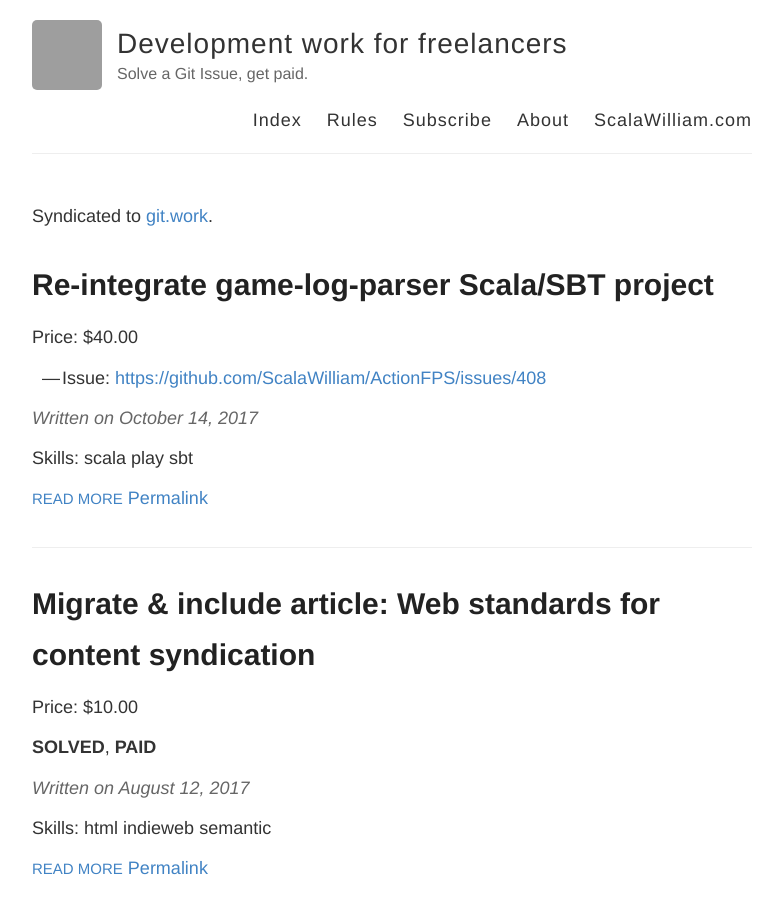
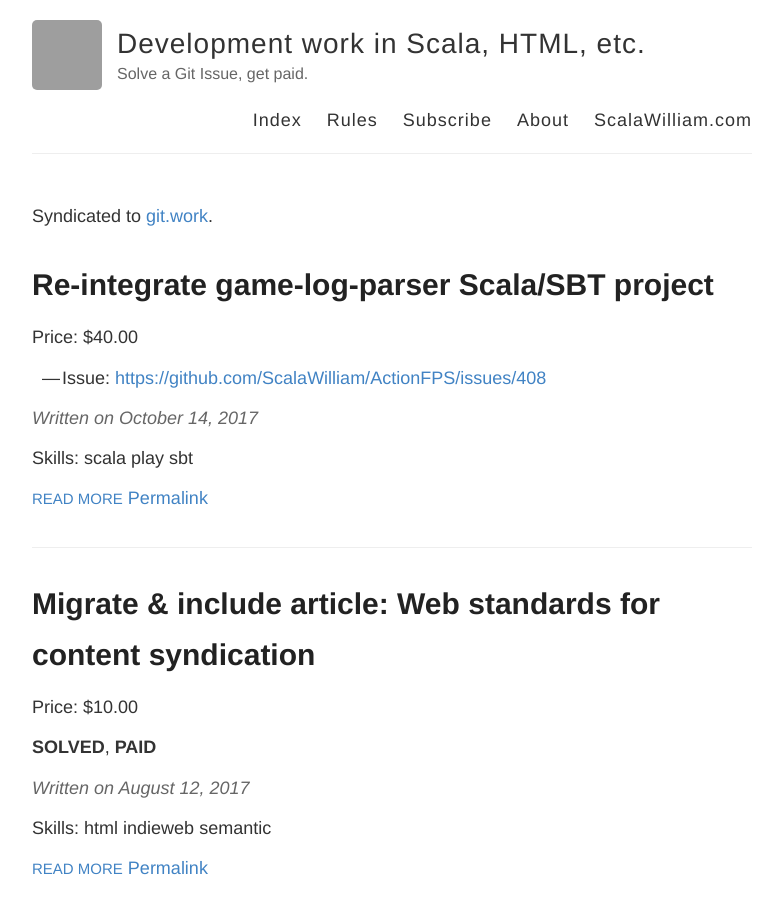
Before and after one commit to ScalaWilliam/Work, a Jekyll site: the page built from index.html, in a window 1280 px wide and 900 px high. Shown: the whole window, without its empty margins (248-1031 px from the left). Built offline with Jekyll 4.4.1, drawn with Linux system fonts in a browser that asks for light colours; grey boxes are pictures that could not be loaded.

Commit message:
Update _config.yml

```diff
--- a/_config.yml
+++ b/_config.yml
@@ -3,7 +3,7 @@
 #
 
 # Name of your site (displayed in the header)
-name: Development work for freelancers
+name: Development work in Scala, HTML, etc.
 
 # Short bio or description (displayed in the header)
 description: Solve a Git Issue, get paid.
```
